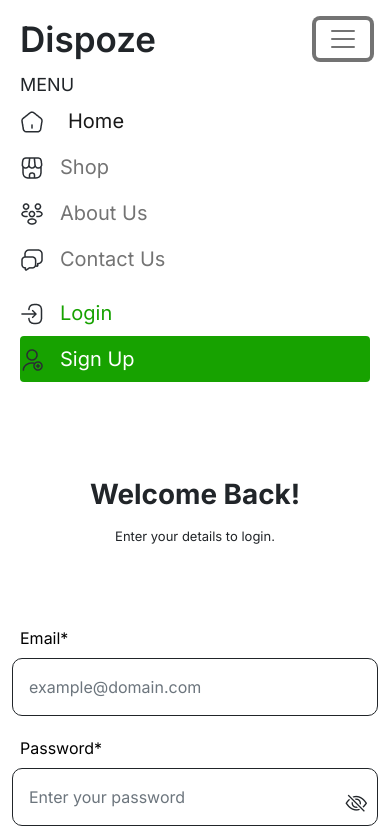
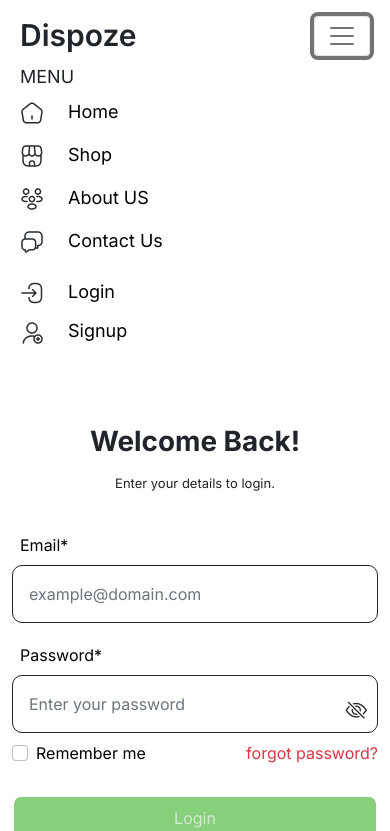
Before and after one commit to 7Creed/kodecamp-dizposeLogin, a plain HTML site: page index.html in a window 390 px wide. Both pictures are taken after a click on the button "Toggle navigation". Shown: the top 831 px of the page. Drawn offline with nearby package versions, Linux system fonts and the light colour scheme; a script that the page names is missing.

Commit message:
kodecamp-dizpose-login

```diff
--- a/css/style.css
+++ b/css/style.css
@@ -93,7 +93,7 @@ input[type= text], input[type= email], input[type= number], input[type="password
 }
 
 #login .text-area {
-    margin: 80px 0;
+    margin: 60px 0 40px 0;
 }
 
 #login a:hover {
@@ -232,6 +232,23 @@ input[type= text], input[type= email], input[type= number], input[type="password
     .line-box p {
         font-size: 13px;
     }
+
+
+    .nav-link {
+        color: black !important;
+    }
+
+    .nav-link .active {
+        border-bottom: none !important;
+    }
+
+    #sign-up {
+        background-color: transparent !important;
+    }
+
+    header .nav-item .nav-link:focus {
+        color: #17A200 !important;
+    }
 }
 
 
@@ -243,7 +260,7 @@ input[type= text], input[type= email], input[type= number], input[type="password
         color: black !important;
     }
 
-    .nav-link.active {
+    .nav-link .active {
         border-bottom: none !important;
     }
 
@@ -308,4 +325,8 @@ input[type= text], input[type= email], input[type= number], input[type="password
     .text {
         width: 45%;
     }
+
+    header .nav-item .nav-link:focus {
+        color: #17A200 !important;
+    }
 }
--- a/index.html
+++ b/index.html
@@ -26,7 +26,7 @@
 </head>
 <body>
     <!-- header for non registered members -->
-    <header class="container-fluid">
+    <!-- <header class="container-fluid">
         <nav class="navbar navbar-light navbar-expand-lg">
             <div class="container-fluid px-2 px-lg-5">
               <a class="navbar-brand text-dark" style="font-weight: 600; font-size: 35px;" href="#">Dispoze</a>
@@ -39,7 +39,7 @@
                     <a class="text-decoration-none text-dark d-lg-none" style="font-weight: 400; font-size: 18px;" href="#">MENU</a>
                   </li>
                   <li class="nav-item me-5">
-                    <a class="nav-link nv-link active link-dark" style="font-weight: 400; font-size: 20px;" aria-current="page" href="#"><img src="img/home.png" alt="icon" class="me-4 d-lg-none">Home</a>
+                    <a class="nav-link nv-link active link-dark" style="font-weight: 400; font-size: 20px;" aria-current="page" href="#"><img src="img/home.png" alt="icon" class="me-3 d-lg-none">Home</a>
                   </li>
                   <li class="nav-item me-5">
                     <a class="nav-link nv-link link-dark" style="font-weight: 400; font-size: 20px;" href="shop.html"><img src="img/shop.png" alt="icon" class="me-3 d-lg-none">Shop</a>
@@ -65,7 +65,51 @@
               </div>
             </div>
         </nav>
+    </header> -->
+
+
+     <!-- header for non registered members -->
+     <header class="container-fluid">
+        <nav class="navbar navbar-light navbar-expand-lg">
+            <div class="container-fluid px-2 px-lg-5">
+              <a class="navbar-brand text-dark" style="font-weight: 600; font-size: 30px;" href="#">Dispoze</a>
+              <button class="navbar-toggler" type="button" data-bs-toggle="collapse" data-bs-target="#navbarSupportedContent" aria-controls="navbarSupportedContent" aria-expanded="false" aria-label="Toggle navigation">
+                <span class="navbar-toggler-icon"></span>
+              </button>
+              <div class="collapse navbar-collapse" id="navbarSupportedContent">
+                <ul class="navbar-nav ms-auto mb-2 mb-lg-0">
+                  <li class="nav-item me-4">
+                    <a class="text-decoration-none text-dark d-lg-none" style="font-weight: 400; font-size: 18px;" href="#">MENU</a>
+                  </li>
+                  <li class="nav-item me-3">
+                    <a class="nav-link link-dark" style="font-weight: 400; font-size: 18px;" aria-current="page" href="#"><img src="img/home.png" alt="icon" class="me-4 d-lg-none">Home</a>
+                  </li>
+                  <li class="nav-item me-3">
+                    <a class="nav-link link-dark" style="font-weight: 400; font-size: 18px;" href="shop.html"><img src="img/shop.png" alt="icon" class="me-4 d-lg-none">Shop</a>
+                  </li>
+                  <li class="nav-item me-3">
+                    <a class="nav-link link-dark" style="font-weight: 400; font-size: 18px;" href="#"> <img src="img/people.png" alt="icon" class="me-4 d-lg-none">About US</a>
+                  </li>
+                  <li class="nav-item me-3">
+                    <a class="nav-link link-dark" style="font-weight: 400; font-size: 18px;" href="#"><img src="img/messages-3.png" alt="icon" class="me-4 d-lg-none">Contact Us</a>
+                  </li>
+                  <li class="d-none">
+                    <a class="nav-link disabled">Disabled</a>
+                  </li>
+                </ul>
+                <ul class="navbar-nav ms-auto mb-2 mb-lg-0">
+                    <li class="nav-item">
+                      <a class="nav-link me-lg-3" style="font-weight: 400; font-size: 18px; color:  #17A200;" href="#"><img src="img/login.png" alt="icon" class="me-4 d-lg-none">Login</a>
+                    </li>
+                    <li class="nav-item">
+                      <a class="nav-link text-white rounded px-lg-3 py-1" id="sign-up" style="font-weight: 400; font-size: 18px; background-color:  #17A200;" href="#"><img src="img/user-add.png" alt="icon" class="me-4 d-lg-none">Signup</a>
+                    </li>
+                  </ul>
+              </div>
+            </div>
+        </nav>
     </header>
+
 
     <section id="login">
         <div class="container">
@@ -101,7 +145,8 @@
                                     <label class="form-check-label" for="exampleCheck1">Remember me</label>
                                 </div>
                                 <div class="">
-                                    <p class="text-danger">forgot password?</p>
+                                    <a href="" class="text-danger text-decoration-none">forgot password?</a>
+                                    <p ></p>
                                 </div>
                             </div>
 
```
